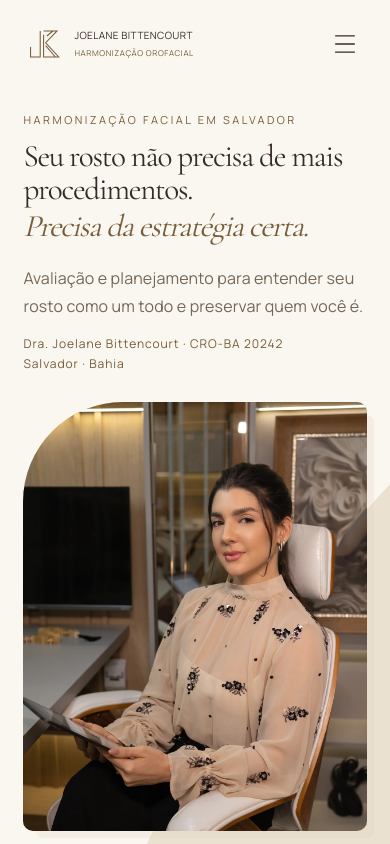
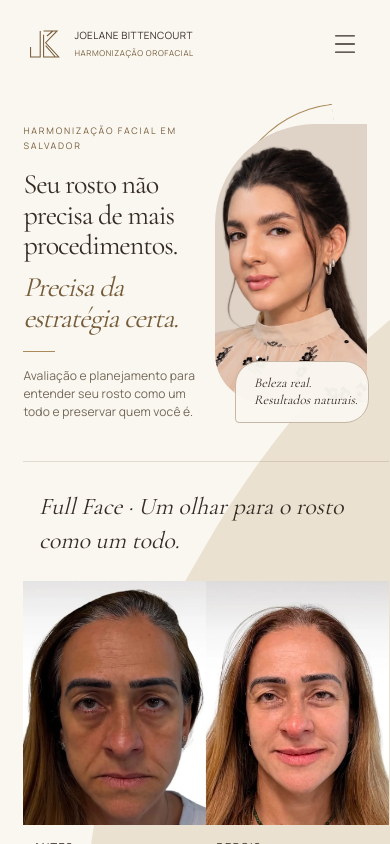
Before and after one commit to brunogbarbosa/dra-joelane-bittencourt, a Next.js app: page / in a window 390 px wide. Shown: the top 844 px of the page. Built offline with nearby package versions, Linux system fonts and the light colour scheme.

Commit message:
Adapt mobile hero top to portrait reference

```diff
--- a/app/conversion.css
+++ b/app/conversion.css
@@ -431,6 +431,7 @@
 .conversion-hero .hero-case .hero-voice blockquote { font-size: clamp(22px,2.1vw,28px); line-height: 1.45; }
 .conversion-hero .hero-case .review-source { text-decoration: none; font-size: 13px; }
 .conversion-hero .hero-case .hero-result-note { padding-inline: 0; }
+.hero-mobile-caption { display: none; }
 .care-chapter .care-photo { aspect-ratio: 492/876; border-radius: 56px 6px 6px 6px; }
 .care-chapter .care-photo img { object-fit: contain; object-position: center; }
 @media(max-width:1100px) {
@@ -442,9 +443,19 @@
  .conversion-hero .hero-case .hero-voice { margin-inline: 4vw; }
 }
 @media(max-width:700px) {
- .hero-introduction { grid-template-columns: 1fr; gap: 28px; }
- .conversion-hero .hero-doctor { width: 100%; max-width: 430px; aspect-ratio: 4/5; justify-self: center; }
- .conversion-hero .hero-doctor .campaign-silhouette { border-top-left-radius: 100px; box-shadow: 10px 10px 0 -3px #deceb640; }
+ .conversion-hero .hero-introduction { grid-template-columns: minmax(0,1.2fr) minmax(0,1fr); align-items: stretch; gap: 10px; padding-top: 12px; }
+ .conversion-hero .hero-introduction .campaign-copy { min-width: 0; }
+ .conversion-hero .hero-introduction .campaign-kicker { font-size: clamp(9px,2.3vw,14px); line-height: 1.65; letter-spacing: .2em; margin-bottom: 15px; }
+ .conversion-hero .hero-introduction h1 { font-size: clamp(22px,7.2vw,47px); line-height: 1.1; letter-spacing: -.035em; }
+ .conversion-hero .hero-introduction h1 em { display: block; margin-top: 7px; }
+ .conversion-hero .hero-introduction .campaign-subtitle { font-size: clamp(12px,3.1vw,20px); line-height: 1.5; margin-top: 17px; }
+ .conversion-hero .hero-introduction .campaign-subtitle::before { content: ''; display: block; width: 32px; height: 1px; background: var(--rose); margin-bottom: 15px; }
+ .conversion-hero .hero-introduction .hero-credentials { display: none; }
+ .conversion-hero .hero-doctor { width: 100%; max-width: none; aspect-ratio: auto; justify-self: stretch; margin: 0 0 18px; }
+ .conversion-hero .hero-doctor::before { content: ''; position: absolute; inset: -14px 12% 7% 9%; border-top: 1px solid var(--rose); border-left: 1px solid var(--rose); border-radius: 130px 0 0 0; transform: rotate(-7deg); }
+ .conversion-hero .hero-doctor .campaign-silhouette { border-radius: 100px 0 0 50px; background: #dfd3c7; box-shadow: none; }
+ .conversion-hero .hero-doctor img { width: 300% !important; height: auto !important; max-width: none; left: -150% !important; top: 14px !important; object-fit: contain; }
+ .conversion-hero .hero-mobile-caption { display: block; position: absolute; z-index: 2; right: -2px; bottom: -20px; padding: 13px 10px 13px 18px; border: 1px solid #c7b7a5; border-radius: 24px 24px 24px 4px; background: #faf7f1f5; font: italic clamp(13px,3.4vw,21px)/1.3 var(--serif); color: var(--wine); }
  .conversion-hero .hero-case .hero-voice { padding-left: 16px; margin-top: 22px; }
  .conversion-hero .hero-case .hero-voice blockquote { font-size: 21px; }
  .conversion-hero .hero-case .comparison-title { font-size: 24px; }
--- a/components/campaign-hero.tsx
+++ b/components/campaign-hero.tsx
@@ -46,8 +46,11 @@ export function CampaignHero() {
         <p className="hero-credentials">Dra. Joelane Bittencourt · CRO-BA 20242<br/>Salvador · Bahia</p>
       </div>
       <figure className="campaign-portrait hero-doctor"><div className="campaign-silhouette">
+        <picture>
+        <source media="(max-width:700px)" srcSet="/images/joelane-hero-mobile.webp"/>
         <Image src={site.images.hero} alt="Dra. Joelane Bittencourt em seu consultório" fill preload sizes="(max-width:700px) 88vw, 44vw"/>
-      </div></figure>
+        </picture>
+      </div><figcaption className="hero-mobile-caption">Beleza real.<br/>Resultados naturais.</figcaption></figure>
       </div>
       <div className="hero-case">
         <p className="comparison-title">Full Face · Um olhar para o rosto como um todo.</p>
```
Also changed, not shown: public/images/joelane-hero-mobile.webp (added).
